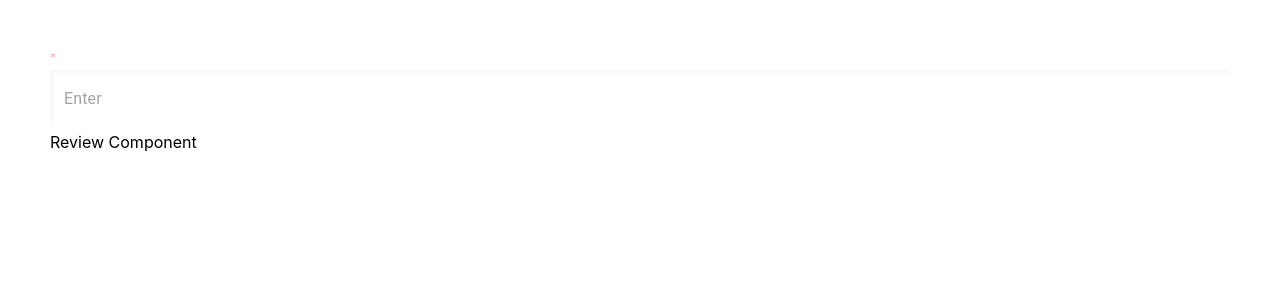
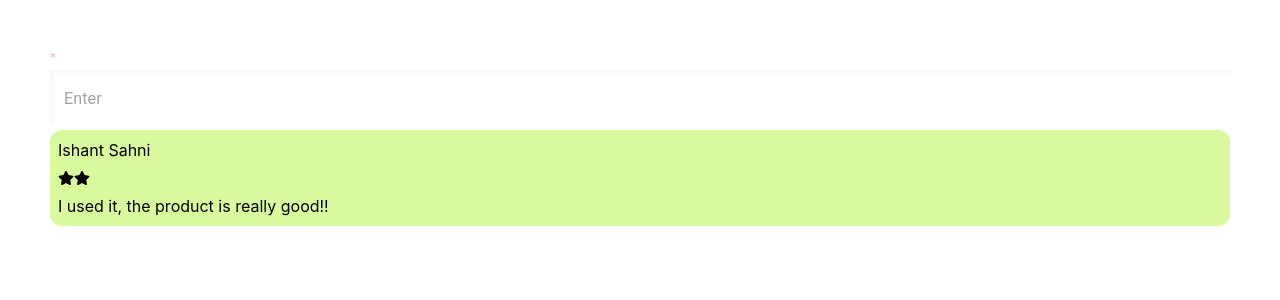
Before and after one commit to ishantsahni/ishant_fe, a React (Create React App) app: page /rough in a window 1280 px wide. Shown: the top 300 px of the page. Built offline with nearby package versions, Linux system fonts and the light colour scheme; sample sign-in values are in the browser's storage.

Commit message:
design added

```diff
--- a/package.json
+++ b/package.json
@@ -16,6 +16,7 @@
     "postcss-cli": "^11.0.0",
     "react": "^18.2.0",
     "react-dom": "^18.2.0",
+    "react-icons": "^5.3.0",
     "react-redux": "^9.1.2",
     "react-router-dom": "^6.23.0",
     "react-scripts": "5.0.1",
--- a/src/components/ReviewComponent/index.js
+++ b/src/components/ReviewComponent/index.js
@@ -1,5 +1,16 @@
+import { FaStar } from "react-icons/fa";
+
 function ReviewComponent() {
-  return <div>Review Component</div>;
+  return (
+    <div className="p-2 bg-lime-200 rounded-xl">
+      <p>Ishant Sahni</p>
+      <div className="flex my-2">
+        <FaStar />
+        <FaStar />
+      </div>
+      <p>I used it, the product is really good!!</p>
+    </div>
+  );
 }
 
 export default ReviewComponent;
```
